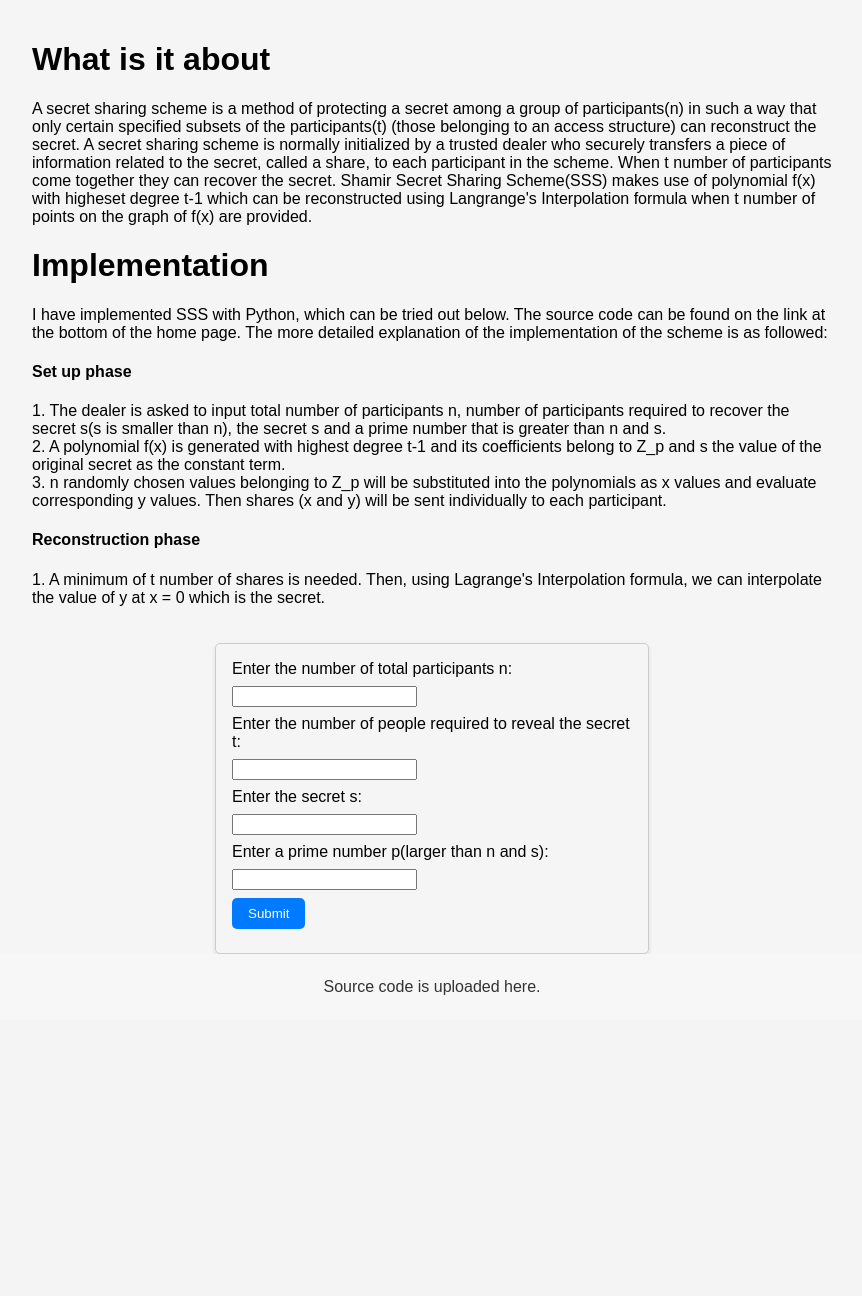
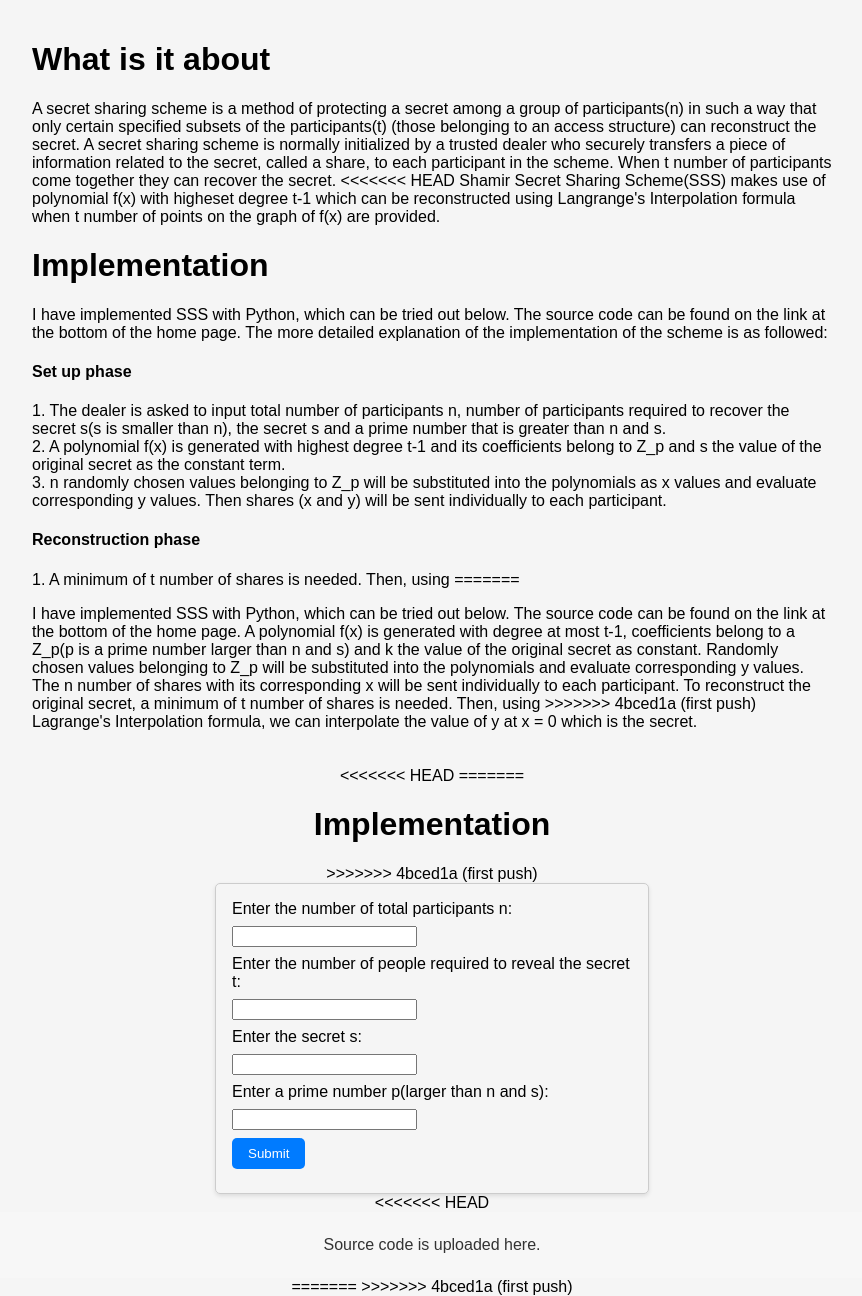
Before and after one commit to nutcasericky/personal_web, a Python web app: template templates/sss.html in a window 1280 px wide. Shown: the part 112-1408 px from the top of the page, without its empty margins (208-1070 px from the left). Before the commit the page ends 1107 px from the top, so only its background shows below. Run offline with Jinja, Linux system fonts and the light colour scheme; the template is opened without the code that fills it, so the values that code supplies are empty.

Commit message:
first push

```diff
--- a/templates/sss.html
+++ b/templates/sss.html
@@ -76,6 +76,7 @@
       background-color: #fff;
     }
 
+<<<<<<< HEAD
     a:hover {
             color: #0056b3;
             background-color: #f0f0f0;
@@ -99,6 +100,8 @@
             text-decoration: none;
     }
 
+=======
+>>>>>>> 4bced1a (first push)
   </style>
 </head>
 <body>
@@ -114,6 +117,7 @@
       secret sharing scheme is normally initialized by a trusted dealer who securely
       transfers a piece of information related to the secret, called a share, to each
       participant in the scheme. When t number of participants come together they can recover the secret.
+<<<<<<< HEAD
       Shamir Secret Sharing Scheme(SSS) makes use of polynomial f(x) with higheset degree t-1
       which can be reconstructed using Langrange's Interpolation formula when t number of points
       on the graph of f(x) are provided.
@@ -134,10 +138,26 @@
       to each participant.
       <h4>Reconstruction phase</h4>
       1. A minimum of t number of shares is needed. Then, using
+=======
+    </p>
+    <p>
+      I have implemented SSS with Python, which can be tried out below. The source code
+      can be found on the link at the bottom of the home page.
+
+      A polynomial f(x) is generated with degree at most t-1, coefficients belong to a Z_p(p is a prime number
+      larger than n and s) and k the value of the original secret as constant.
+      Randomly chosen values belonging to Z_p will be substituted into the polynomials and evaluate corresponding
+      y values. The n number of shares with its corresponding x will be sent individually to each participant.
+      To reconstruct the original secret, a minimum of t number of shares is needed. Then, using
+>>>>>>> 4bced1a (first push)
       Lagrange's Interpolation formula, we can interpolate the value of y at x = 0 which is the secret.
     </p>
   </div>
 
+<<<<<<< HEAD
+=======
+  <h1>Implementation</h1>
+>>>>>>> 4bced1a (first push)
   <form action="/crypto/sss" method="post">
     <label for="n">Enter the number of total participants n:</label>
     <input type="number" name="n" id="n">
@@ -157,10 +177,13 @@
     <p style="color: red;">{{ error }}</p>
     {% endif %}
   </form>
+<<<<<<< HEAD
 
   <footer>
     <a href="https://github.com/nutcasericky/personal_web">Source code is uploaded here.</a>
   </footer>
 
+=======
+>>>>>>> 4bced1a (first push)
 </body>
 </html>
```
Also changed, not shown: app.py (+12 -0 lines), shamir_ss.py (+27 -0 lines), templates/crypto.html (+11 -0 lines), templates/index.html (+12 -0 lines).
